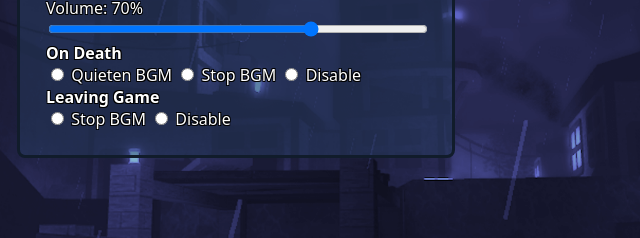
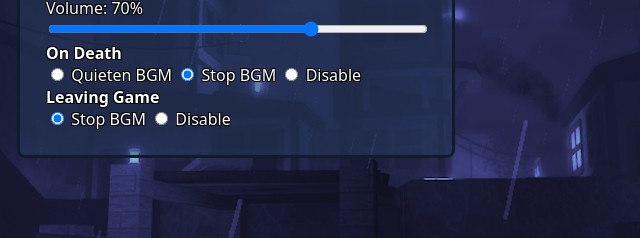
Before and after one commit to Liquid-Breakout/ioClient, a plain HTML site: page index.html in a window 1280 px wide. Shown: the part 271-509 px from the top of the page, 404-1044 px from the left. Drawn offline with Linux system fonts and the light colour scheme.

Commit message:
Default checked radios

```diff
--- a/index.html
+++ b/index.html
@@ -73,14 +73,14 @@
                     <label><b>On Death</b></label><br>
                     <input type="radio" name="death_radio" id="quieten_bgm_ondeath" value="quieten">
                     <label for="quieten">Quieten BGM</label>
-                    <input type="radio" name="death_radio" id="stop_bgm_ondeath" value="stop">
+                    <input type="radio" name="death_radio" id="stop_bgm_ondeath" value="stop" checked="true">
                     <label for="stop">Stop BGM</label>
                     <input type="radio" name="death_radio" id="disable_bgm_ondeath" value="disable">
                     <label for="stop">Disable</label>
                 </div>
                 <div>
                     <label><b>Leaving Game</b></label><br>
-                    <input type="radio" name="leave_radio" id="stop_bgm_onleaving" value="stop">
+                    <input type="radio" name="leave_radio" id="stop_bgm_onleaving" value="stop" checked="true">
                     <label for="quieten">Stop BGM</label>
                     <input type="radio" name="leave_radio" id="disable_bgm_onleaving" value="disable">
                     <label for="stop">Disable</label>
```
